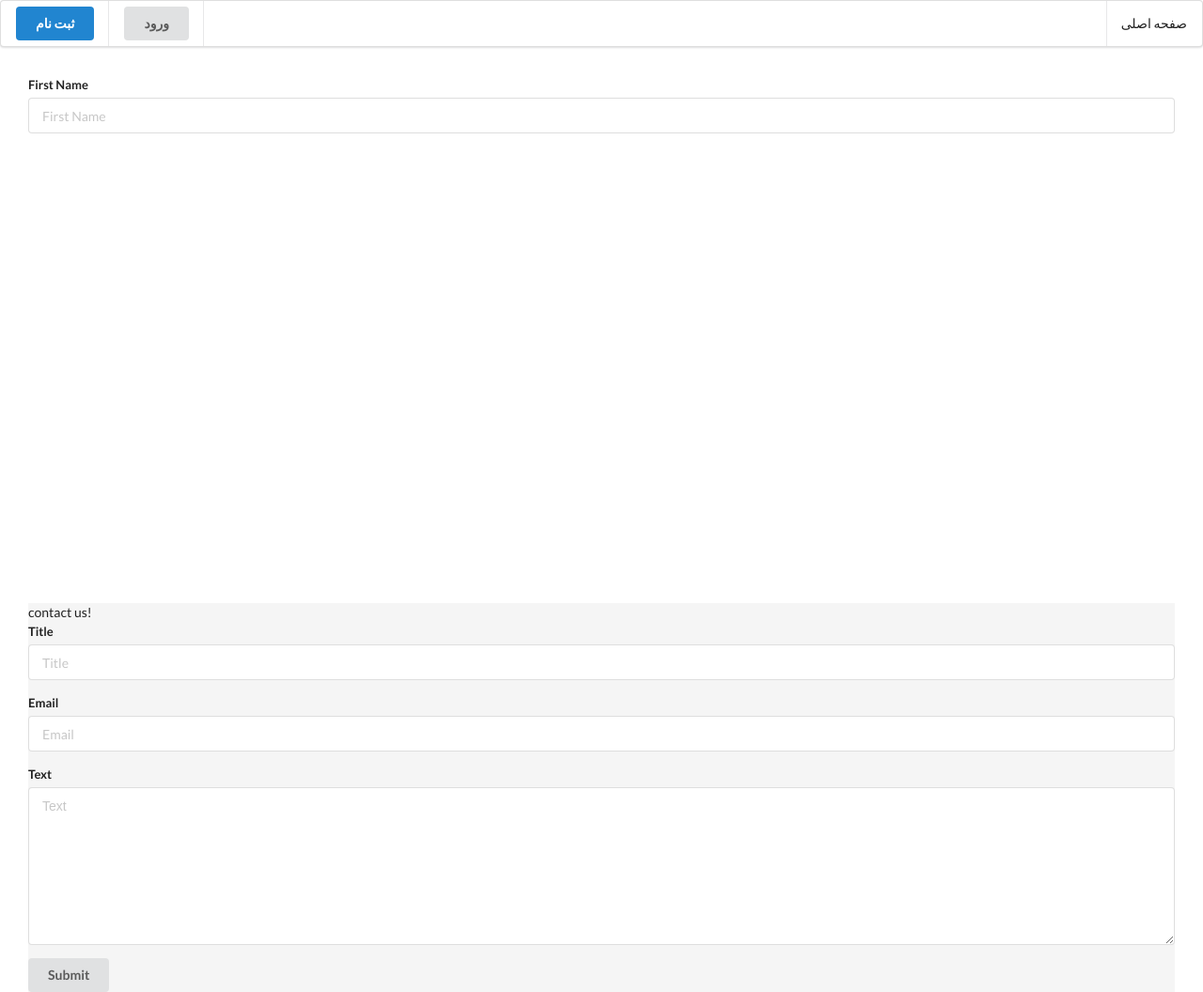
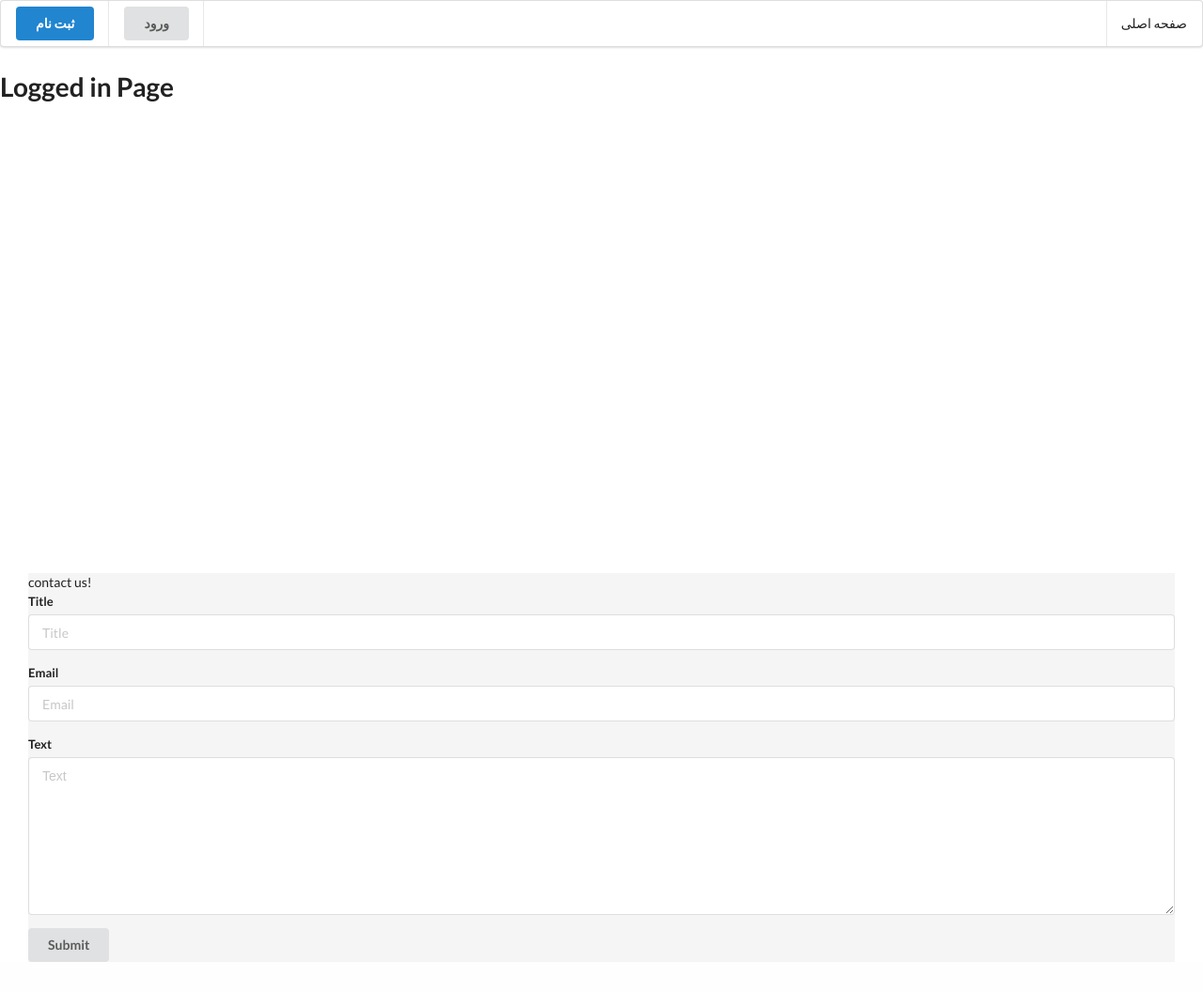
Before and after one commit to Badcoder1379/Webelopers, a Django app: template templates/logged_in.html in a window 1280 px wide. Shown: the whole page at 94% size. After the commit the page ends 1024 px from the top, so only its background shows below. Run offline with Django 3.2, Linux system fonts and the light colour scheme; the template is opened without the code that fills it, so the values that code supplies are empty; some libraries are stand-ins or nearby versions.

Commit message:
log in page

```diff
--- a/templates/logged_in.html
+++ b/templates/logged_in.html
@@ -10,14 +10,16 @@
 
 {% block content %}
 
-    <div style="margin: 30px;">
-        <form class="ui form" id="login_form"  action="{% url 'sign_in' %}" method="post">{% csrf_token %}
-            <div class="field">
-                <label>First Name</label>
-                <input type="text" name="username" placeholder="First Name">
-            </div>
-        </form>
-    </div>
+{#    <div style="margin: 30px;">#}
+{#        <form class="ui form" id="login_form"  action="{% url 'sign_in' %}" method="post">{% csrf_token %}#}
+{#            <div class="field">#}
+{#                <label>First Name</label>#}
+{#                <input type="text" name="username" placeholder="First Name">#}
+{#            </div>#}
+{#        </form>#}
+{#    </div>#}
+
+    <h1>Logged in Page</h1>
 
 {% endblock %}
 
```
Also changed, not shown: home/views.py (+10 -8 lines), templates/register.html (+10 -0 lines), templates/sign_in.html (+5 -5 lines).
